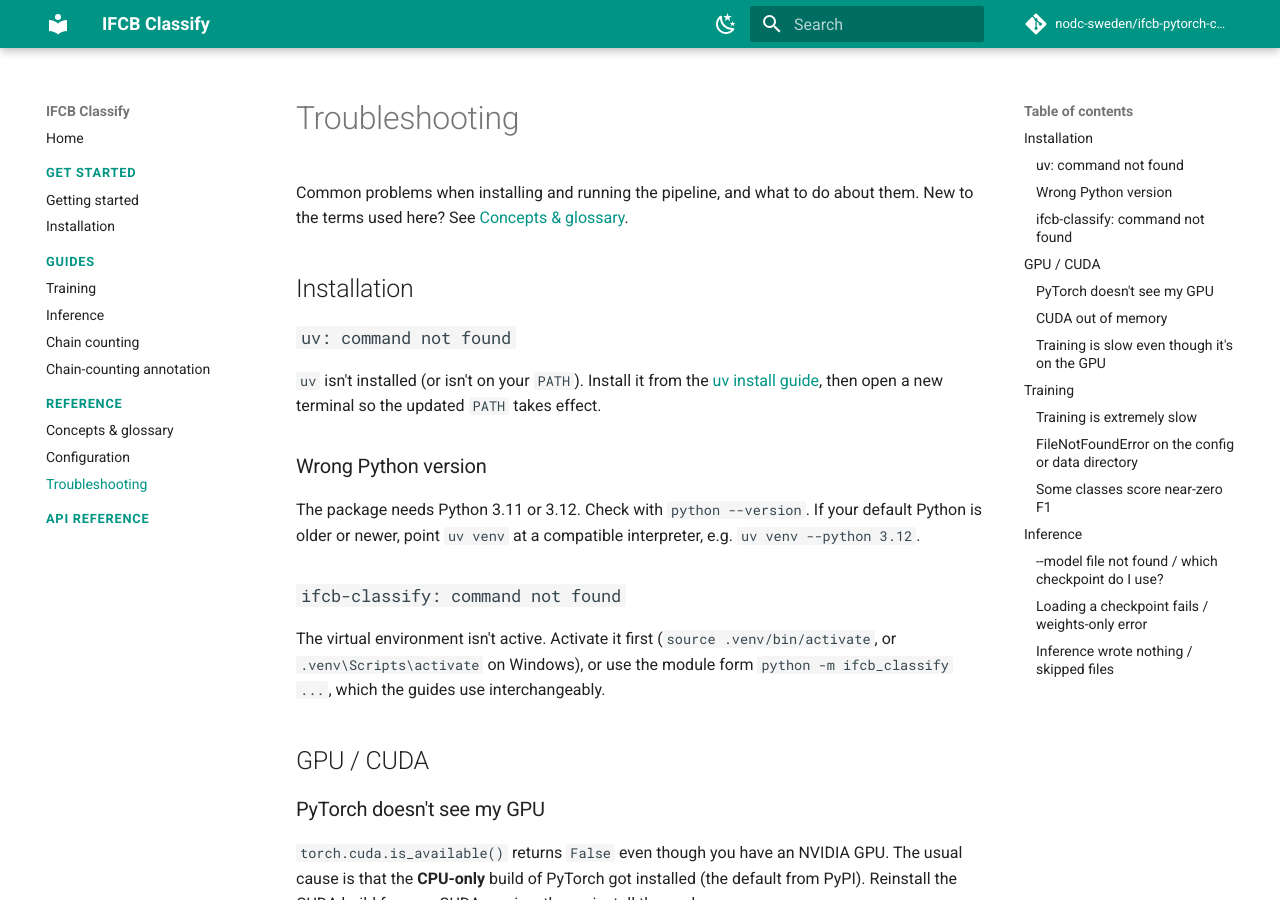
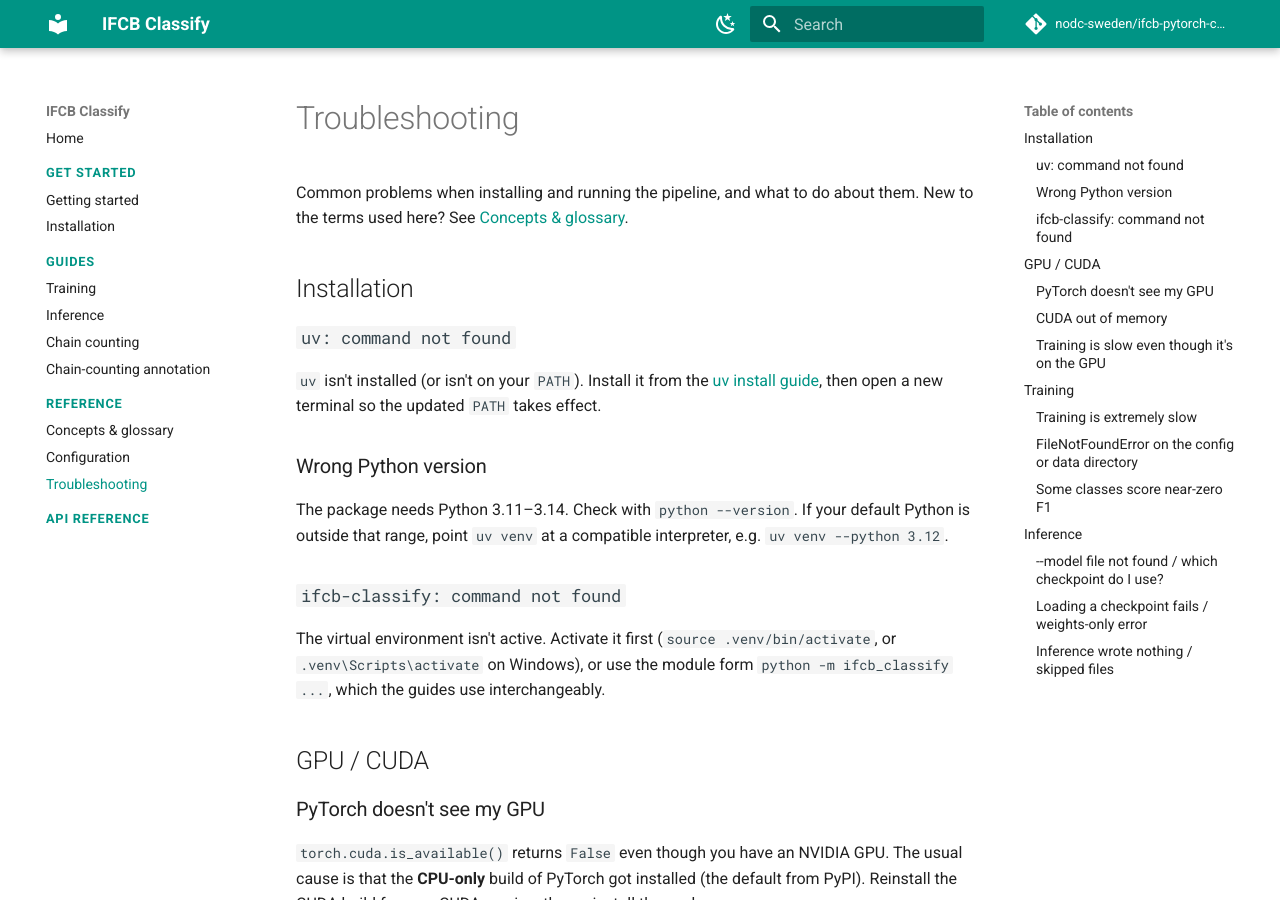
Before and after one commit to nodc-sweden/ifcb-pytorch-classify, an MkDocs documentation site: the page built from docs/troubleshooting.md, in a window 1280 px wide and 900 px high. Built offline with MkDocs 1.6.1 and Material for MkDocs 9.7.7, drawn with Linux system fonts in a browser that asks for light colours; comment, search, counter and statistics services are not loaded.

Commit message:
docs: point onboarding at ifcbkit and the 3.11-3.14 Python range
These two pages carry their own copies of claims that the ifcbkit migration
changed, and neither file is touched by that branch — so they would have
merged cleanly while staying wrong. The troubleshooting entry is the page
someone reads when their Python version *is* the problem, so telling a 3.13
user their setup is unsupported is the worst version of this.

The rest of the stale references on this branch (README, index, installation,
getting-started) are in files the migration branch also edits, and resolve to
the corrected text on merge.

```diff
--- a/docs/troubleshooting.md
+++ b/docs/troubleshooting.md
@@ -13,9 +13,9 @@
 
 ### Wrong Python version
 
-The package needs Python 3.11 or 3.12. Check with `python --version`. If your
-default Python is older or newer, point `uv venv` at a compatible interpreter,
-e.g. `uv venv --python 3.12`.
+The package needs Python 3.11–3.14. Check with `python --version`. If your
+default Python is outside that range, point `uv venv` at a compatible
+interpreter, e.g. `uv venv --python 3.12`.
 
 ### `ifcb-classify: command not found`
 
```
Also changed, not shown: docs/concepts.md (+1 -1 lines).
